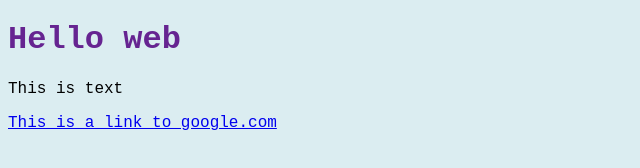
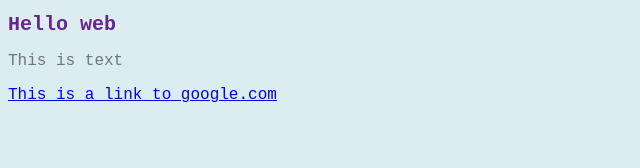
Before and after one commit to JosephCouprie/WebDev, a plain HTML site: page task-a/index.html in a window 1280 px wide. Shown: the whole page, without its empty margins (0-640 px from the left). Drawn offline with Linux system fonts and the light colour scheme.

Commit message:
style fix 2

```diff
--- a/task-a/style.css
+++ b/task-a/style.css
@@ -9,4 +9,8 @@ body {
 }
 h1 {
   color: rgba(81, 0, 128, 0.85);
+  font-size: 20px;
 }
+p {
+  color: rgba(0, 0, 0, 0.5);
+}
```
